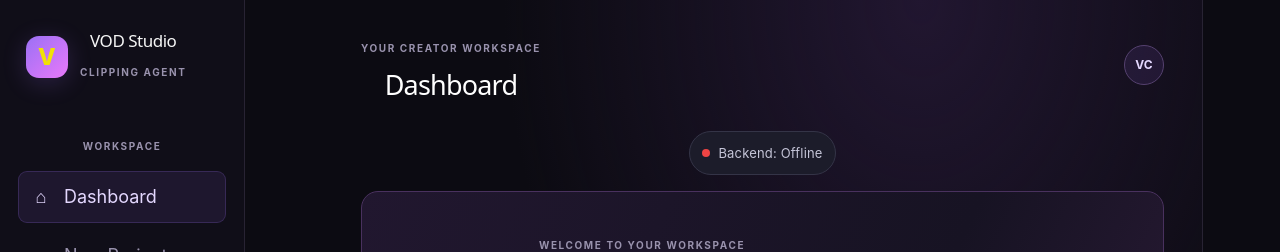
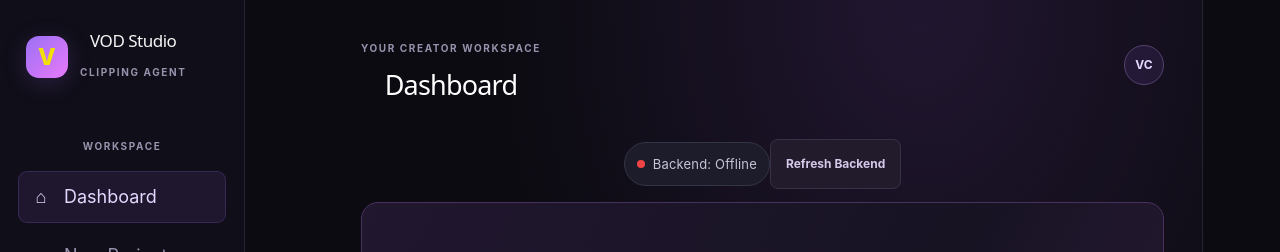
Before and after one commit to sadiebean00/VOD-Clipping-Agent, a React app in the folder frontend/: page / in a window 1280 px wide. Shown: the top 252 px of the page. Built offline with nearby package versions, Linux system fonts and the light colour scheme; no server answers; the HTML template or start-up script is replaced by a standard one.

Commit message:
Adding a refresh connection button

```diff
--- a/frontend/src/App.jsx
+++ b/frontend/src/App.jsx
@@ -21,12 +21,14 @@ function App() {
   const [selectedProject, setSelectedProject] = useState(null)
   const [backendStatus, setBackendStatus] = useState('checking')
 
-  useEffect(() => {
+
   async function checkBackend() {
+    setBackendStatus('checking')
+
     try {
       const response = await fetch(
         'http://192.168.0.31:8000/api/health',
-          {cache: 'no-store'}
+        { cache: 'no-store' }
       )
 
       if (!response.ok) {
@@ -39,12 +41,14 @@ function App() {
     }
   }
 
+  useEffect(() => {
     checkBackend()
 
     const intervalID = setInterval(checkBackend, 5000)
 
     return () => clearInterval(intervalID)
   }, [])
+
 
   return (
     <div className="app-shell">
@@ -94,10 +98,22 @@ function App() {
           <div className="profile-badge">VC</div>
         </header>
 
+
+        <div className="backend-status-container">
           <div className={`backend-status ${backendStatus}`}>
             <span className="status-dot" />
             Backend: {backendStatus}
           </div>
+
+          <button
+            className="secondary-button"
+            onClick={checkBackend}
+            disabled={backendStatus === 'checking'}
+          >
+            {backendStatus === 'checking' ? 'Checking...' : 'Refresh Backend'}
+          </button>
+        </div>
+
 
         {activePage === 'New Project' ? (
           <NewProjectPage
```
Lines whose indentation alone changed are shown as unchanged.
